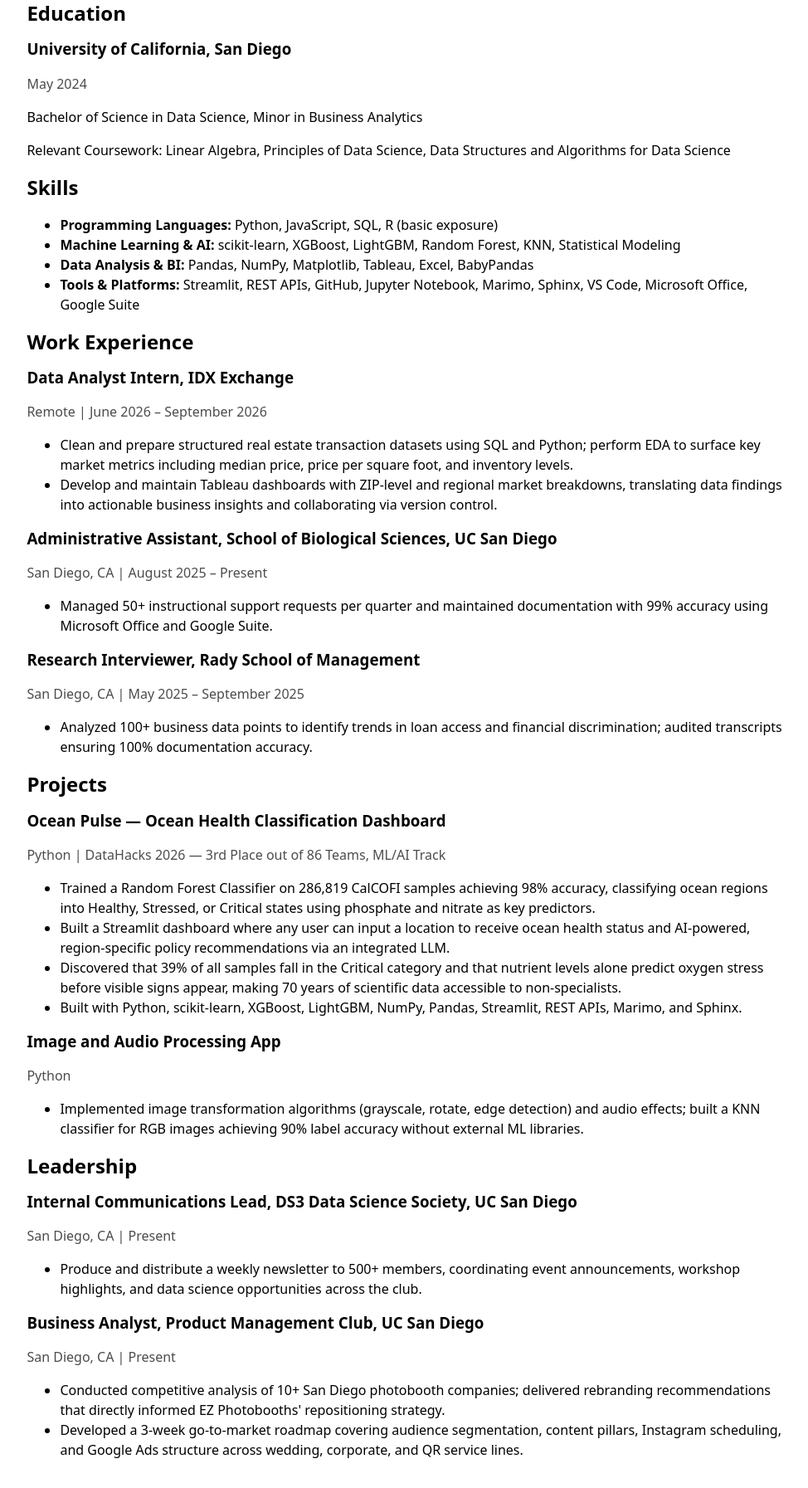
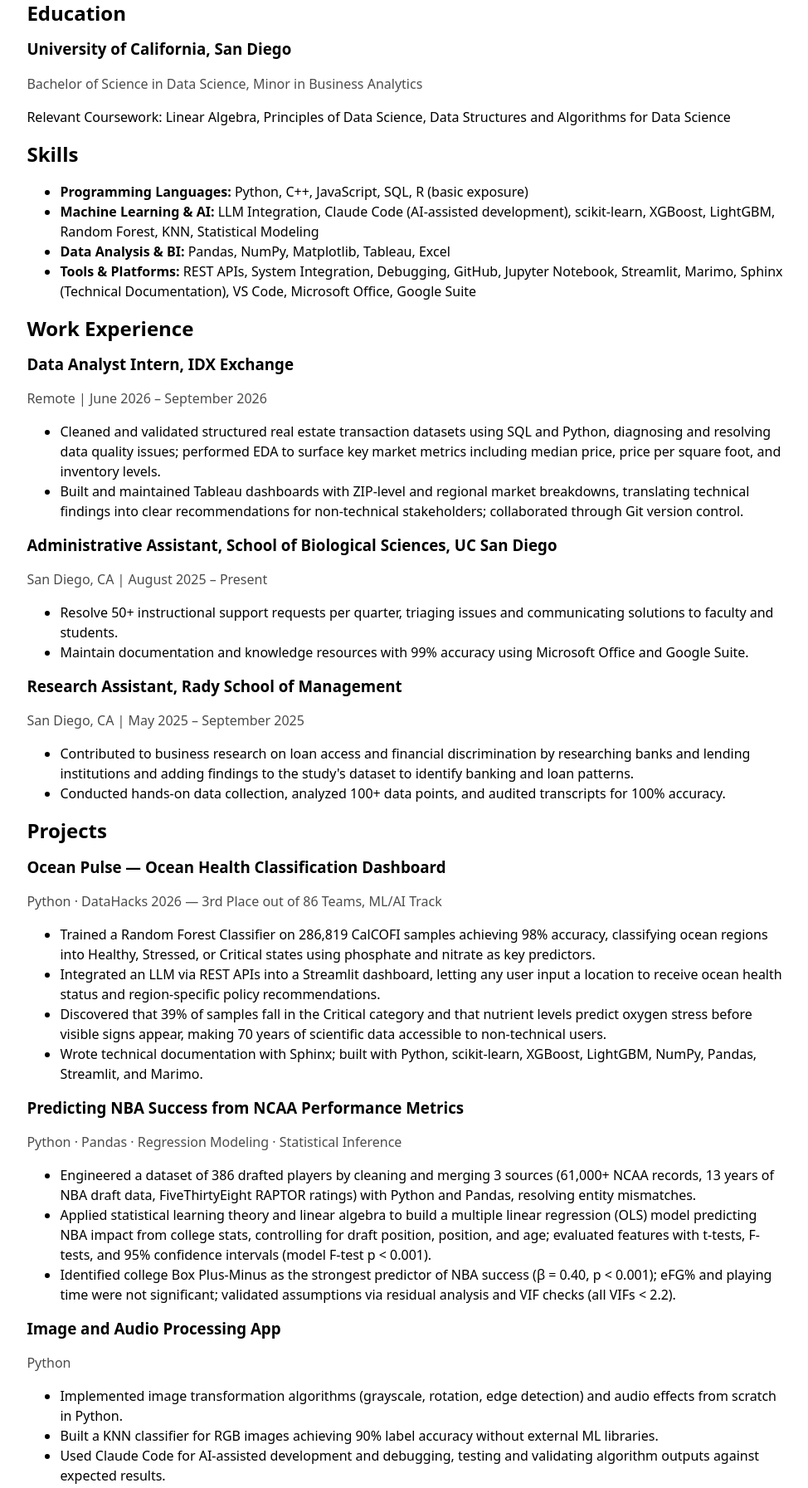
Before and after one commit to chouiie/portfolio, a plain HTML site: page resume/index.html in a window 1280 px wide. Shown: the part 247-2040 px from the top of the page at 83% size, without its empty margins (150-1124 px from the left). Drawn offline with Linux system fonts and the light colour scheme.

Commit message:
Update projects and resume from latest resume; add cat emoji to home heading

```diff
--- a/resume/index.html
+++ b/resume/index.html
@@ -22,9 +22,8 @@
         <article>
             <header>
                 <h3>University of California, San Diego</h3>
-                <p><time datetime="2024-05">May 2024</time></p>
+                <p>Bachelor of Science in Data Science, Minor in Business Analytics</p>
             </header>
-            <p>Bachelor of Science in Data Science, Minor in Business Analytics</p>
             <p>Relevant Coursework: Linear Algebra, Principles of Data Science, Data Structures and Algorithms for Data Science</p>
         </article>
     </section>
@@ -32,10 +31,10 @@
     <section>
         <h2>Skills</h2>
         <ul>
-            <li><strong>Programming Languages:</strong> Python, JavaScript, SQL, R (basic exposure)</li>
-            <li><strong>Machine Learning &amp; AI:</strong> scikit-learn, XGBoost, LightGBM, Random Forest, KNN, Statistical Modeling</li>
-            <li><strong>Data Analysis &amp; BI:</strong> Pandas, NumPy, Matplotlib, Tableau, Excel, BabyPandas</li>
-            <li><strong>Tools &amp; Platforms:</strong> Streamlit, REST APIs, GitHub, Jupyter Notebook, Marimo, Sphinx, VS Code, Microsoft Office, Google Suite</li>
+            <li><strong>Programming Languages:</strong> Python, C++, JavaScript, SQL, R (basic exposure)</li>
+            <li><strong>Machine Learning &amp; AI:</strong> LLM Integration, Claude Code (AI-assisted development), scikit-learn, XGBoost, LightGBM, Random Forest, KNN, Statistical Modeling</li>
+            <li><strong>Data Analysis &amp; BI:</strong> Pandas, NumPy, Matplotlib, Tableau, Excel</li>
+            <li><strong>Tools &amp; Platforms:</strong> REST APIs, System Integration, Debugging, GitHub, Jupyter Notebook, Streamlit, Marimo, Sphinx (Technical Documentation), VS Code, Microsoft Office, Google Suite</li>
         </ul>
     </section>
 
@@ -47,8 +46,8 @@
                 <p>Remote | <time datetime="2026-06">June 2026</time> – <time datetime="2026-09">September 2026</time></p>
             </header>
             <ul>
-                <li>Clean and prepare structured real estate transaction datasets using SQL and Python; perform EDA to surface key market metrics including median price, price per square foot, and inventory levels.</li>
-                <li>Develop and maintain Tableau dashboards with ZIP-level and regional market breakdowns, translating data findings into actionable business insights and collaborating via version control.</li>
+                <li>Cleaned and validated structured real estate transaction datasets using SQL and Python, diagnosing and resolving data quality issues; performed EDA to surface key market metrics including median price, price per square foot, and inventory levels.</li>
+                <li>Built and maintained Tableau dashboards with ZIP-level and regional market breakdowns, translating technical findings into clear recommendations for non-technical stakeholders; collaborated through Git version control.</li>
             </ul>
         </article>
         <article>
@@ -57,16 +56,18 @@
                 <p>San Diego, CA | <time datetime="2025-08">August 2025</time> – Present</p>
             </header>
             <ul>
-                <li>Managed 50+ instructional support requests per quarter and maintained documentation with 99% accuracy using Microsoft Office and Google Suite.</li>
+                <li>Resolve 50+ instructional support requests per quarter, triaging issues and communicating solutions to faculty and students.</li>
+                <li>Maintain documentation and knowledge resources with 99% accuracy using Microsoft Office and Google Suite.</li>
             </ul>
         </article>
         <article>
             <header>
-                <h3>Research Interviewer, Rady School of Management</h3>
+                <h3>Research Assistant, Rady School of Management</h3>
                 <p>San Diego, CA | <time datetime="2025-05">May 2025</time> – <time datetime="2025-09">September 2025</time></p>
             </header>
             <ul>
-                <li>Analyzed 100+ business data points to identify trends in loan access and financial discrimination; audited transcripts ensuring 100% documentation accuracy.</li>
+                <li>Contributed to business research on loan access and financial discrimination by researching banks and lending institutions and adding findings to the study's dataset to identify banking and loan patterns.</li>
+                <li>Conducted hands-on data collection, analyzed 100+ data points, and audited transcripts for 100% accuracy.</li>
             </ul>
         </article>
     </section>
@@ -76,13 +77,24 @@
         <article>
             <header>
                 <h3>Ocean Pulse — Ocean Health Classification Dashboard</h3>
-                <p>Python | DataHacks 2026 — 3rd Place out of 86 Teams, ML/AI Track</p>
+                <p>Python · DataHacks 2026 — 3rd Place out of 86 Teams, ML/AI Track</p>
             </header>
             <ul>
                 <li>Trained a Random Forest Classifier on 286,819 CalCOFI samples achieving 98% accuracy, classifying ocean regions into Healthy, Stressed, or Critical states using phosphate and nitrate as key predictors.</li>
-                <li>Built a Streamlit dashboard where any user can input a location to receive ocean health status and AI-powered, region-specific policy recommendations via an integrated LLM.</li>
-                <li>Discovered that 39% of all samples fall in the Critical category and that nutrient levels alone predict oxygen stress before visible signs appear, making 70 years of scientific data accessible to non-specialists.</li>
-                <li>Built with Python, scikit-learn, XGBoost, LightGBM, NumPy, Pandas, Streamlit, REST APIs, Marimo, and Sphinx.</li>
+                <li>Integrated an LLM via REST APIs into a Streamlit dashboard, letting any user input a location to receive ocean health status and region-specific policy recommendations.</li>
+                <li>Discovered that 39% of samples fall in the Critical category and that nutrient levels predict oxygen stress before visible signs appear, making 70 years of scientific data accessible to non-technical users.</li>
+                <li>Wrote technical documentation with Sphinx; built with Python, scikit-learn, XGBoost, LightGBM, NumPy, Pandas, Streamlit, and Marimo.</li>
+            </ul>
+        </article>
+        <article>
+            <header>
+                <h3>Predicting NBA Success from NCAA Performance Metrics</h3>
+                <p>Python · Pandas · Regression Modeling · Statistical Inference</p>
+            </header>
+            <ul>
+                <li>Engineered a dataset of 386 drafted players by cleaning and merging 3 sources (61,000+ NCAA records, 13 years of NBA draft data, FiveThirtyEight RAPTOR ratings) with Python and Pandas, resolving entity mismatches.</li>
+                <li>Applied statistical learning theory and linear algebra to build a multiple linear regression (OLS) model predicting NBA impact from college stats, controlling for draft position, position, and age; evaluated features with t-tests, F-tests, and 95% confidence intervals (model F-test p &lt; 0.001).</li>
+                <li>Identified college Box Plus-Minus as the strongest predictor of NBA success (β = 0.40, p &lt; 0.001); eFG% and playing time were not significant; validated assumptions via residual analysis and VIF checks (all VIFs &lt; 2.2).</li>
             </ul>
         </article>
         <article>
@@ -91,7 +103,9 @@
                 <p>Python</p>
             </header>
             <ul>
-                <li>Implemented image transformation algorithms (grayscale, rotate, edge detection) and audio effects; built a KNN classifier for RGB images achieving 90% label accuracy without external ML libraries.</li>
+                <li>Implemented image transformation algorithms (grayscale, rotation, edge detection) and audio effects from scratch in Python.</li>
+                <li>Built a KNN classifier for RGB images achieving 90% label accuracy without external ML libraries.</li>
+                <li>Used Claude Code for AI-assisted development and debugging, testing and validating algorithm outputs against expected results.</li>
             </ul>
         </article>
     </section>
```
Also changed, not shown: index.html (+1 -1 lines), projects/index.html (+20 -5 lines).
